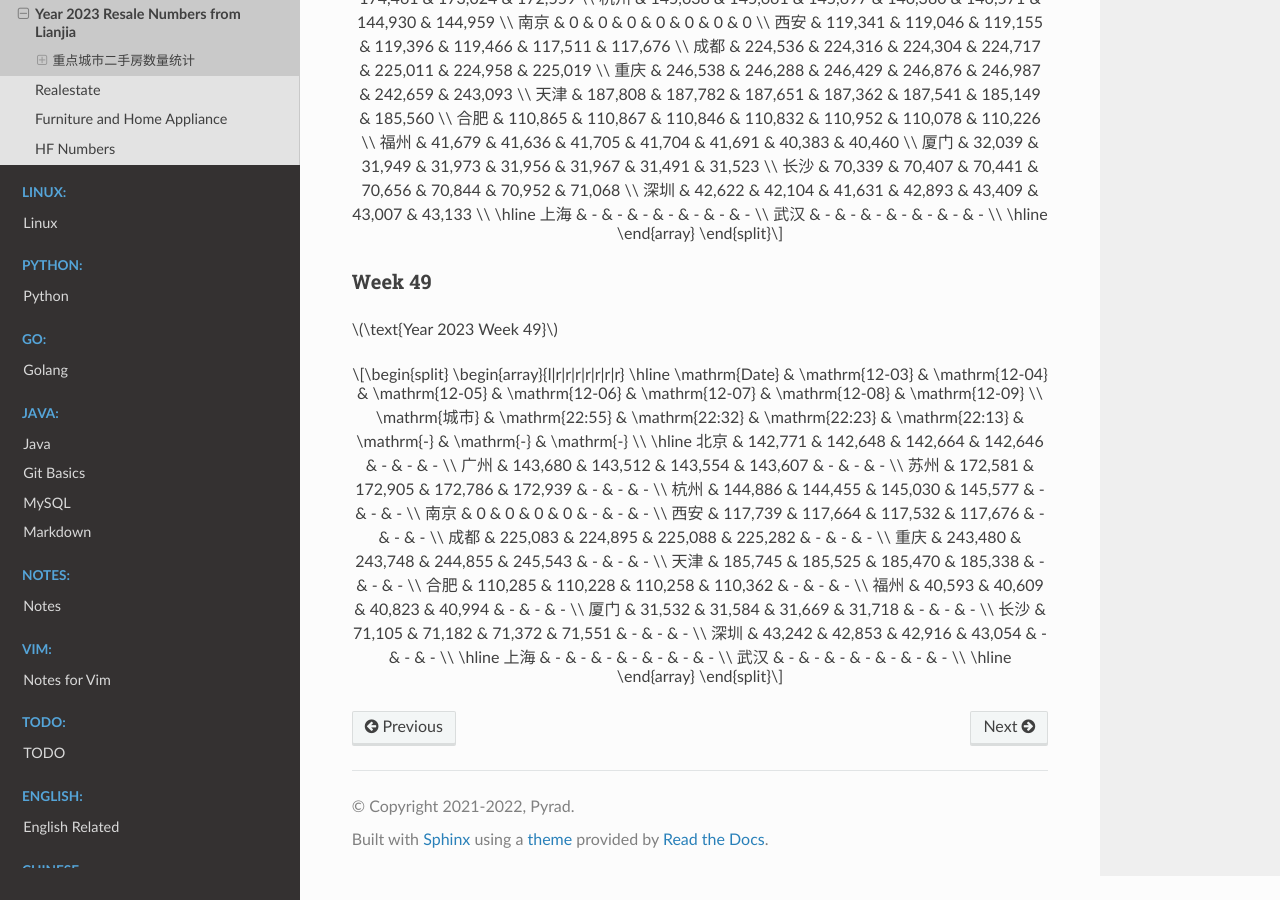
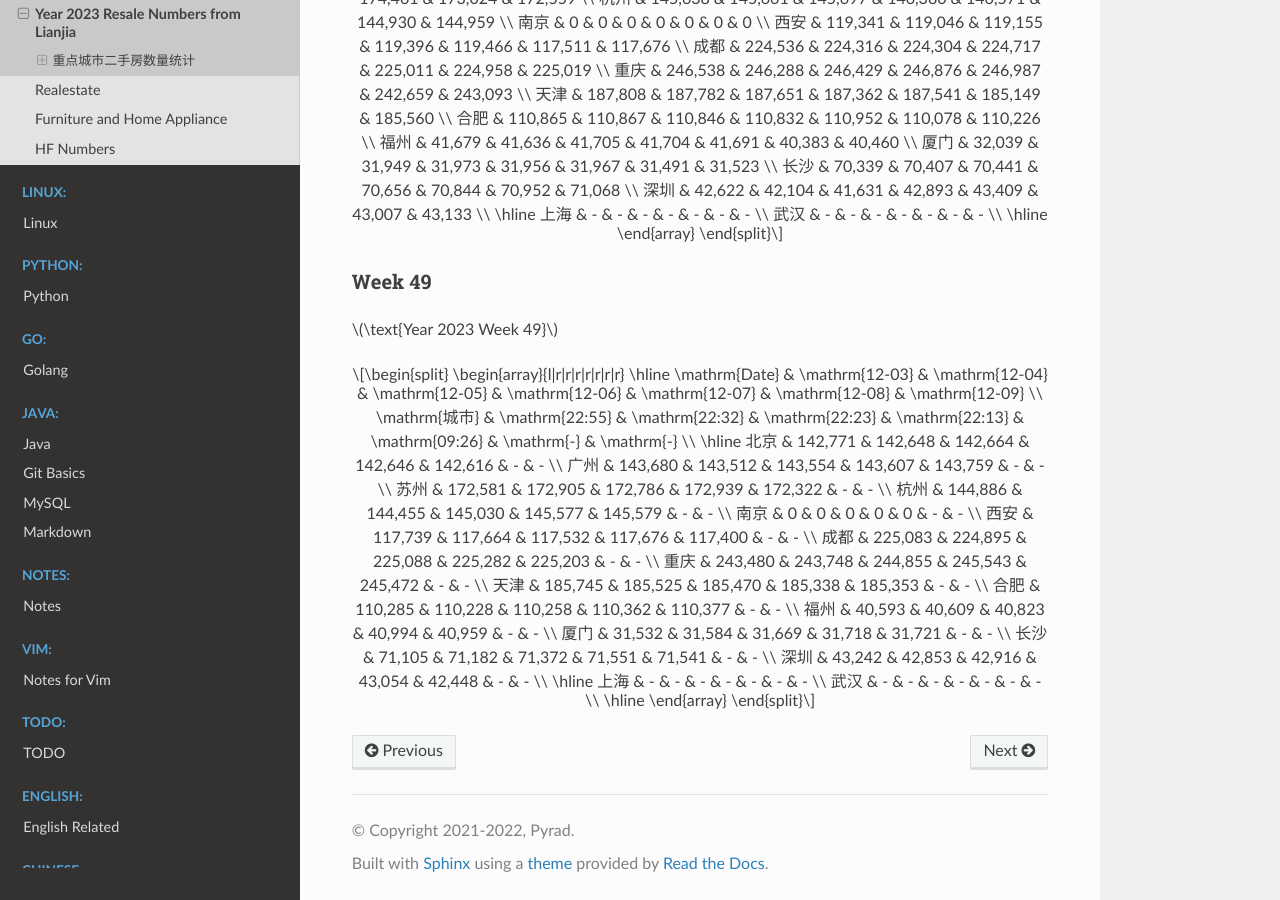
Before and after one commit to Pyrad/pyradnotes, a Sphinx documentation site: the page built from source/RealEstate/resalenumbers2023.md, in a window 1280 px wide and 900 px high, scrolled down 19704 px. Built offline with Sphinx 7.4.7 and the Read the Docs theme 2.0.0, drawn with Linux system fonts in a browser that asks for light colours; a script that is not in the unit is left out.

Commit message:
Realestate Update resale numbers 2023-12-07 09:26

```diff
--- a/source/RealEstate/resalenumbers2023.md
+++ b/source/RealEstate/resalenumbers2023.md
@@ -1282,22 +1282,22 @@ $$
 \begin{array}{l|r|r|r|r|r|r|r}
 \hline
 \mathrm{Date} & \mathrm{12-03} & \mathrm{12-04} & \mathrm{12-05} & \mathrm{12-06} & \mathrm{12-07} & \mathrm{12-08} & \mathrm{12-09} \\
-\mathrm{城市} & \mathrm{22:55} & \mathrm{22:32} & \mathrm{22:23} & \mathrm{22:13} & \mathrm{-} & \mathrm{-} & \mathrm{-} \\
+\mathrm{城市} & \mathrm{22:55} & \mathrm{22:32} & \mathrm{22:23} & \mathrm{22:13} & \mathrm{09:26} & \mathrm{-} & \mathrm{-} \\
 \hline
-北京 & 142,771 & 142,648 & 142,664 & 142,646 & - & - & - \\
-广州 & 143,680 & 143,512 & 143,554 & 143,607 & - & - & - \\
-苏州 & 172,581 & 172,905 & 172,786 & 172,939 & - & - & - \\
-杭州 & 144,886 & 144,455 & 145,030 & 145,577 & - & - & - \\
-南京 & 0 & 0 & 0 & 0 & - & - & - \\
-西安 & 117,739 & 117,664 & 117,532 & 117,676 & - & - & - \\
-成都 & 225,083 & 224,895 & 225,088 & 225,282 & - & - & - \\
-重庆 & 243,480 & 243,748 & 244,855 & 245,543 & - & - & - \\
-天津 & 185,745 & 185,525 & 185,470 & 185,338 & - & - & - \\
-合肥 & 110,285 & 110,228 & 110,258 & 110,362 & - & - & - \\
-福州 & 40,593 & 40,609 & 40,823 & 40,994 & - & - & - \\
-厦门 & 31,532 & 31,584 & 31,669 & 31,718 & - & - & - \\
-长沙 & 71,105 & 71,182 & 71,372 & 71,551 & - & - & - \\
-深圳 & 43,242 & 42,853 & 42,916 & 43,054 & - & - & - \\
+北京 & 142,771 & 142,648 & 142,664 & 142,646 & 142,616 & - & - \\
+广州 & 143,680 & 143,512 & 143,554 & 143,607 & 143,759 & - & - \\
+苏州 & 172,581 & 172,905 & 172,786 & 172,939 & 172,322 & - & - \\
+杭州 & 144,886 & 144,455 & 145,030 & 145,577 & 145,579 & - & - \\
+南京 & 0 & 0 & 0 & 0 & 0 & - & - \\
+西安 & 117,739 & 117,664 & 117,532 & 117,676 & 117,400 & - & - \\
+成都 & 225,083 & 224,895 & 225,088 & 225,282 & 225,203 & - & - \\
+重庆 & 243,480 & 243,748 & 244,855 & 245,543 & 245,472 & - & - \\
+天津 & 185,745 & 185,525 & 185,470 & 185,338 & 185,353 & - & - \\
+合肥 & 110,285 & 110,228 & 110,258 & 110,362 & 110,377 & - & - \\
+福州 & 40,593 & 40,609 & 40,823 & 40,994 & 40,959 & - & - \\
+厦门 & 31,532 & 31,584 & 31,669 & 31,718 & 31,721 & - & - \\
+长沙 & 71,105 & 71,182 & 71,372 & 71,551 & 71,541 & - & - \\
+深圳 & 43,242 & 42,853 & 42,916 & 43,054 & 42,448 & - & - \\
 \hline
 上海 & - & - & - & - & - & - & - \\
 武汉 & - & - & - & - & - & - & - \\
```
Also changed, not shown: 1 other file.
